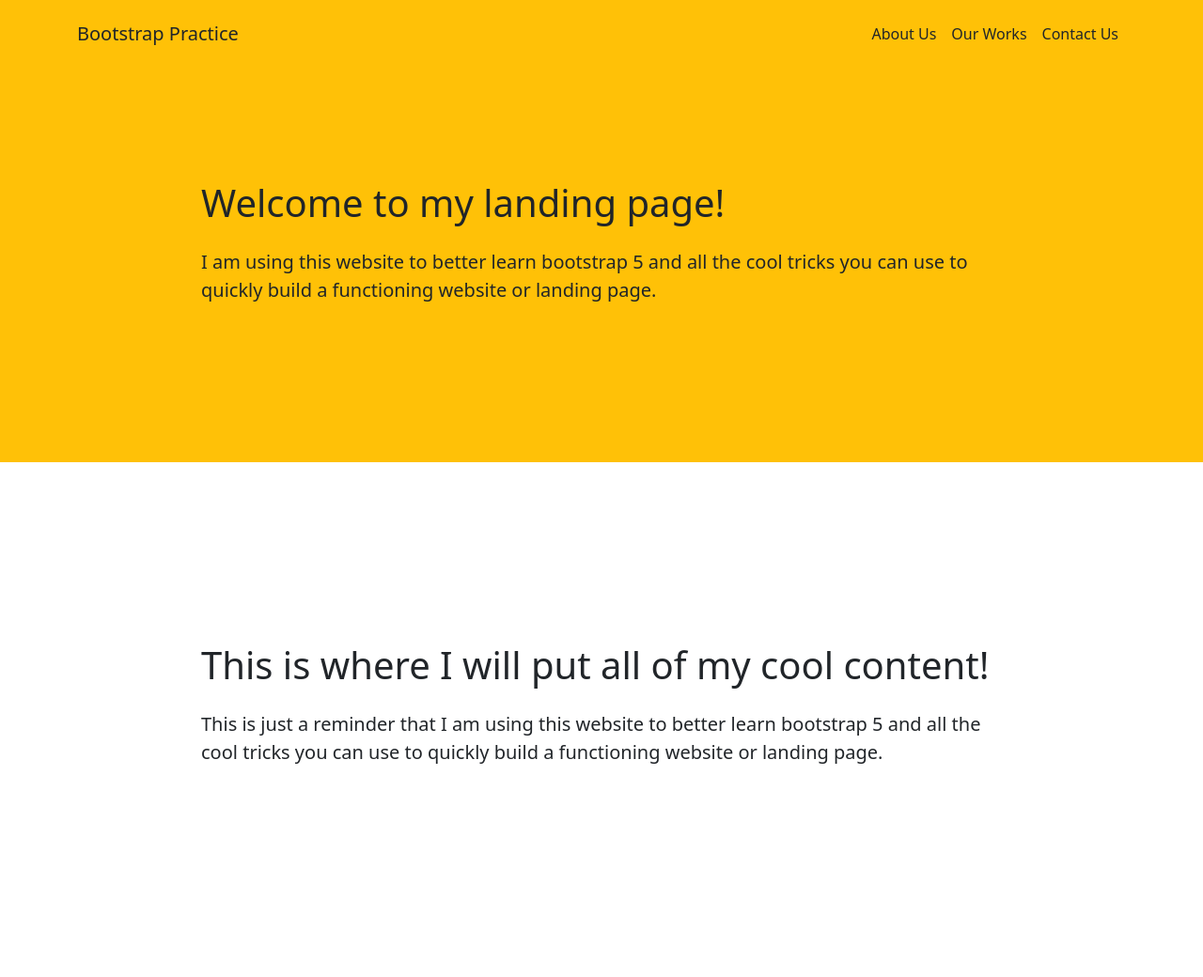
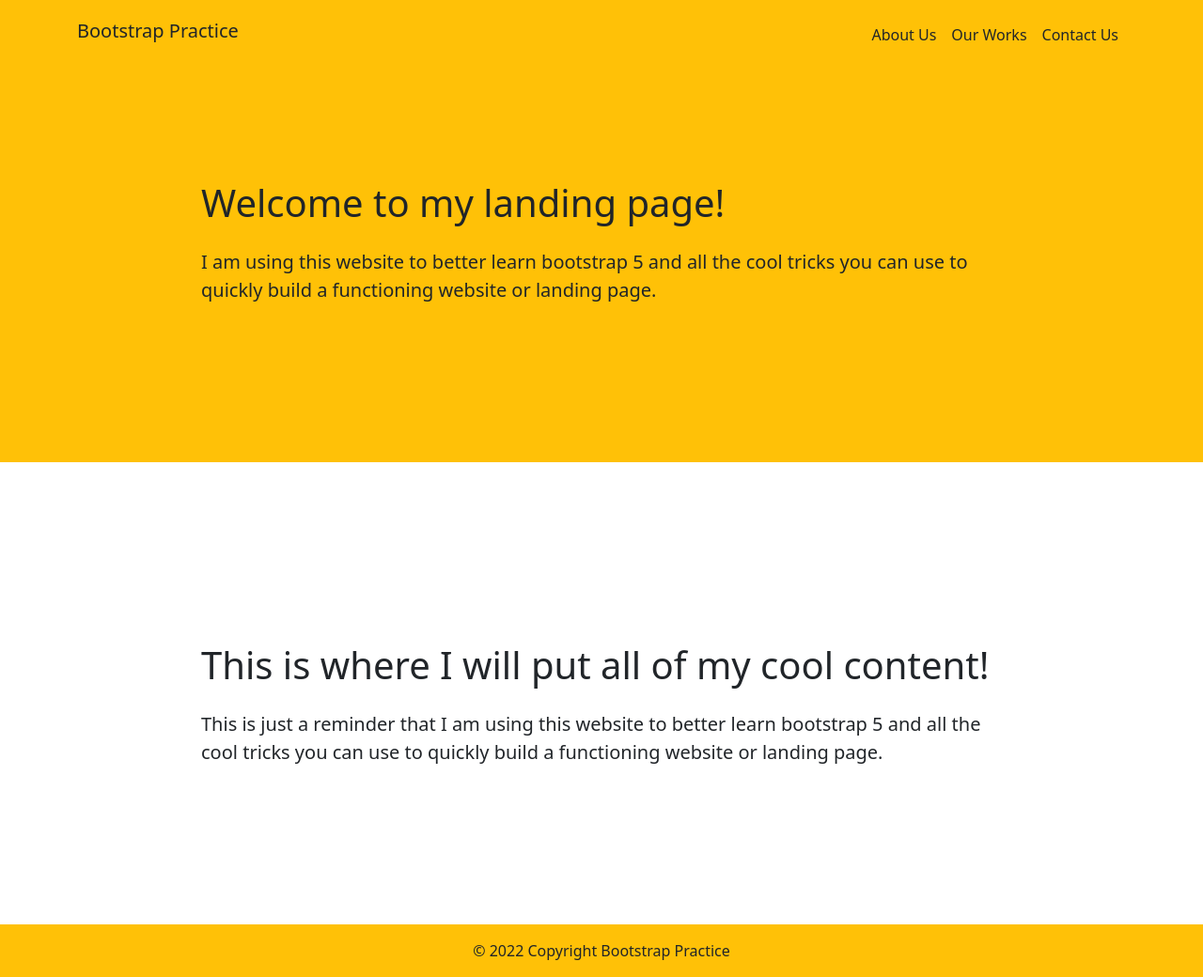
Before and after one commit to tuscannyCodes/Bootstrap_Practice, a plain HTML site: page index.html in a window 1280 px wide. Shown: the whole page at 94% size. Before the commit the page ends 984 px from the top, so only its background shows below. Drawn offline with Linux system fonts and the light colour scheme.

Commit message:
added footer

```diff
--- a/index.html
+++ b/index.html
@@ -11,7 +11,7 @@
   <body>
     <nav class="navbar navbar-expand-lg bg-warning navbar-light py-3 fixed-top">
       <div class="container">
-        <a href="#" class="navbar-brand text-dark">Bootstrap Practice</a>
+        <a href="#" class="navbar-brand text-dark h1">Bootstrap Practice</a>
 
         <button
           class="navbar-toggler"
@@ -69,6 +69,11 @@
       </div>
     </section>
 
+    <footer class="bg-warning text-center text-lg-start">
+      <!-- Copyright -->
+      <div class="text-center p-3">© 2022 Copyright Bootstrap Practice</div>
+      <!-- Copyright -->
+    </footer>
     <script src="bootstrap.bundle.min.js"></script>
   </body>
 </html>
```
